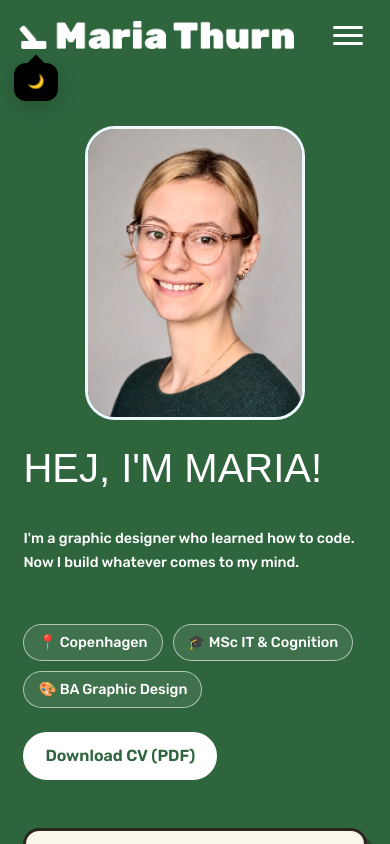
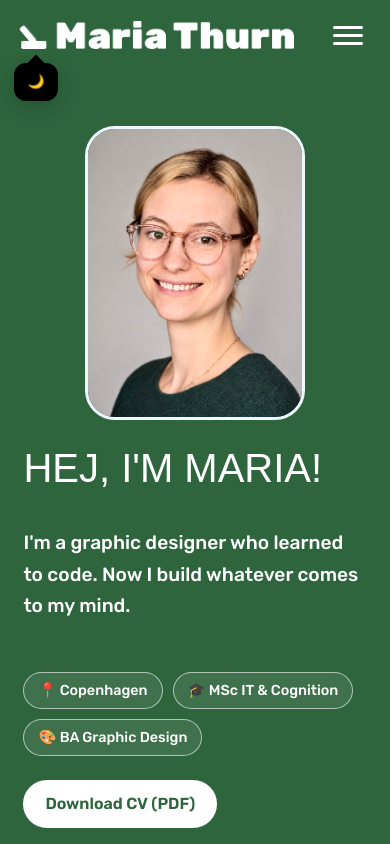
Before and after one commit to mariathurn/portfolio-website, a React (Vite) app: page / in a window 390 px wide. Shown: the top 844 px of the page. Built offline with nearby package versions, Linux system fonts and the light colour scheme; a web font is replaced by a local one.

Commit message:
About lead: large text as one flowing paragraph with natural wrapping
Removes the shrink-to-fit and per-sentence lines; orphans are handled by
the global text-wrap: pretty. Includes the reworded 'learned to code'.

Co-Authored-By: Claude Opus 5.5 <noreply@anthropic.com>

```diff
--- a/src/components/About.tsx
+++ b/src/components/About.tsx
@@ -65,9 +65,7 @@ function About() {
         <article className='text-block'>
           <h1 className="section-title">Hej, I'm Maria!</h1>
           <p className="about-lead">
-            {/* One line per sentence – the font shrinks to fit (see .about-lead in About.css) */}
-            <span>I'm a graphic designer who learned how to code.</span>{' '}
-            <span>Now I build whatever comes to my mind.</span>
+            I'm a graphic designer who learned to code. Now I build whatever comes to my mind.
           </p>
 
           <ul className="about-facts" aria-label="Quick facts">
--- a/src/styles/About.css
+++ b/src/styles/About.css
@@ -147,8 +147,6 @@
 }
 
 .text-block {
-    /* Lets the lead text size itself to this block's width (cqi units) */
-    container-type: inline-size;
     flex: 1;
     width: 100%;
     max-width: 600px;
@@ -162,16 +160,9 @@
 }
 
 .about-lead {
-    /* Shrinks instead of wrapping: the longest sentence is ~23em wide, so 4.2cqi always fits */
-    font-size: min(1.4rem, 4.2cqi);
+    font-size: 1.4rem;
     font-weight: 500;
     line-height: 1.65;
-}
-
-/* Each sentence on its own line, never wrapped */
-.about-lead span {
-    display: block;
-    white-space: nowrap;
 }
 
 .about-facts {
@@ -223,6 +214,6 @@
     }
 
     .about-lead {
-        font-size: min(1.2rem, 4.2cqi);
+        font-size: 1.2rem;
     }
 }
```
